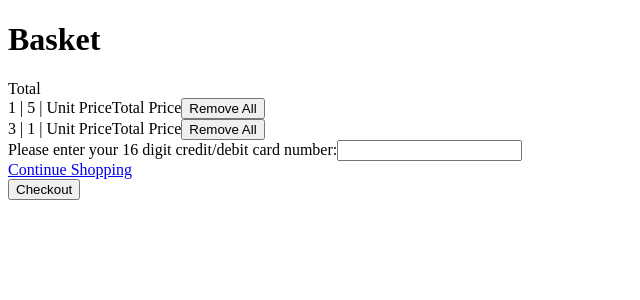
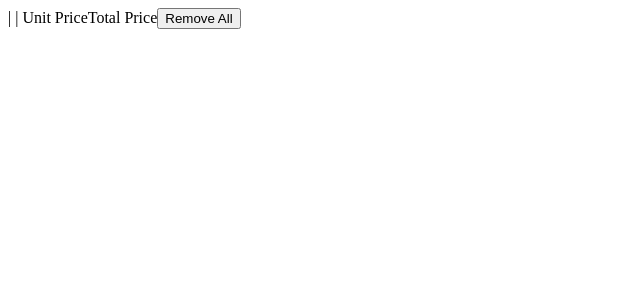
Before and after one commit to mrrustemka/shopping-simulator, a React (Create React App) app: page /basket in a window 1280 px wide. Shown: the top 300 px of the page, without its empty margins (0-640 px from the left). Built offline with nearby package versions, Linux system fonts and the light colour scheme.

Commit message:
fix-component-names

```diff
--- a/src/components/Basket.jsx
+++ b/src/components/Basket.jsx
@@ -1,24 +1,15 @@
 import React from "react";
-import { Link } from "react-router-dom";
-import Total from "./Total";
-import Card from "./Card";
-import Checkout from "./Checkout";
-import BasketProduct from "./BasketProduct";
-import defaultBasket from "../data/basket_sample.json";
 
-function Basket() {
+function BasketProduct({ id, quantity }) {
   return (
-    <div>
-      <h1>Basket</h1>
-      <Total />
-      {defaultBasket.basket.map((product) => (
-        <BasketProduct name={product.sku} quantity={product.quantity} />
-      ))}
-      <Card />
-      <Link to="/">Continue Shopping</Link>
-      <Checkout />
+    <div className="basket">
+      <p>{id} | </p>
+      <p>{quantity} | </p>
+      <p>Unit Price</p>
+      <p>Total Price</p>
+      <button>Remove All</button>
     </div>
   );
 }
 
-export default Basket;
+export default BasketProduct;
```
Also changed, not shown: src/components/BasketList.jsx (added, +31 -0 lines).
